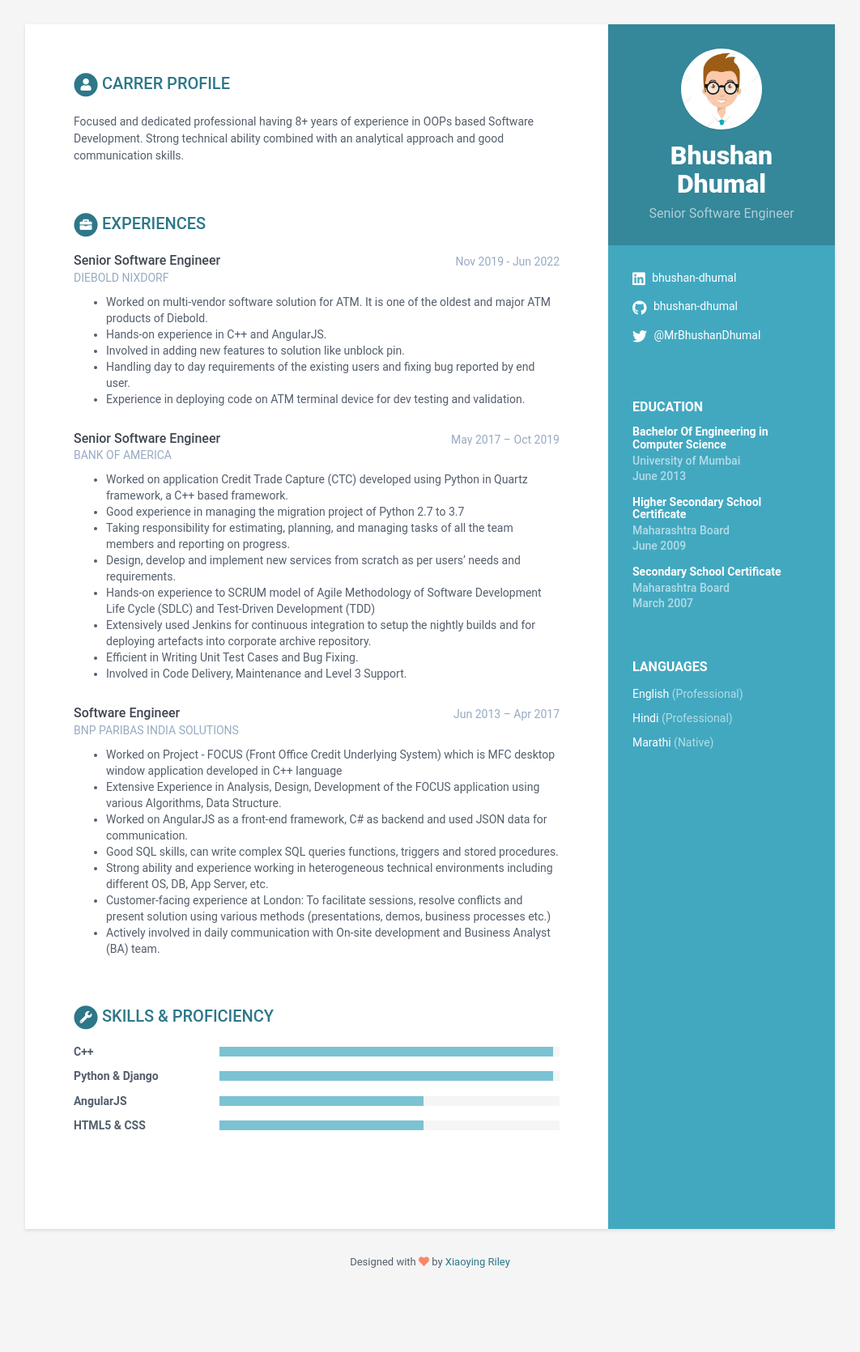
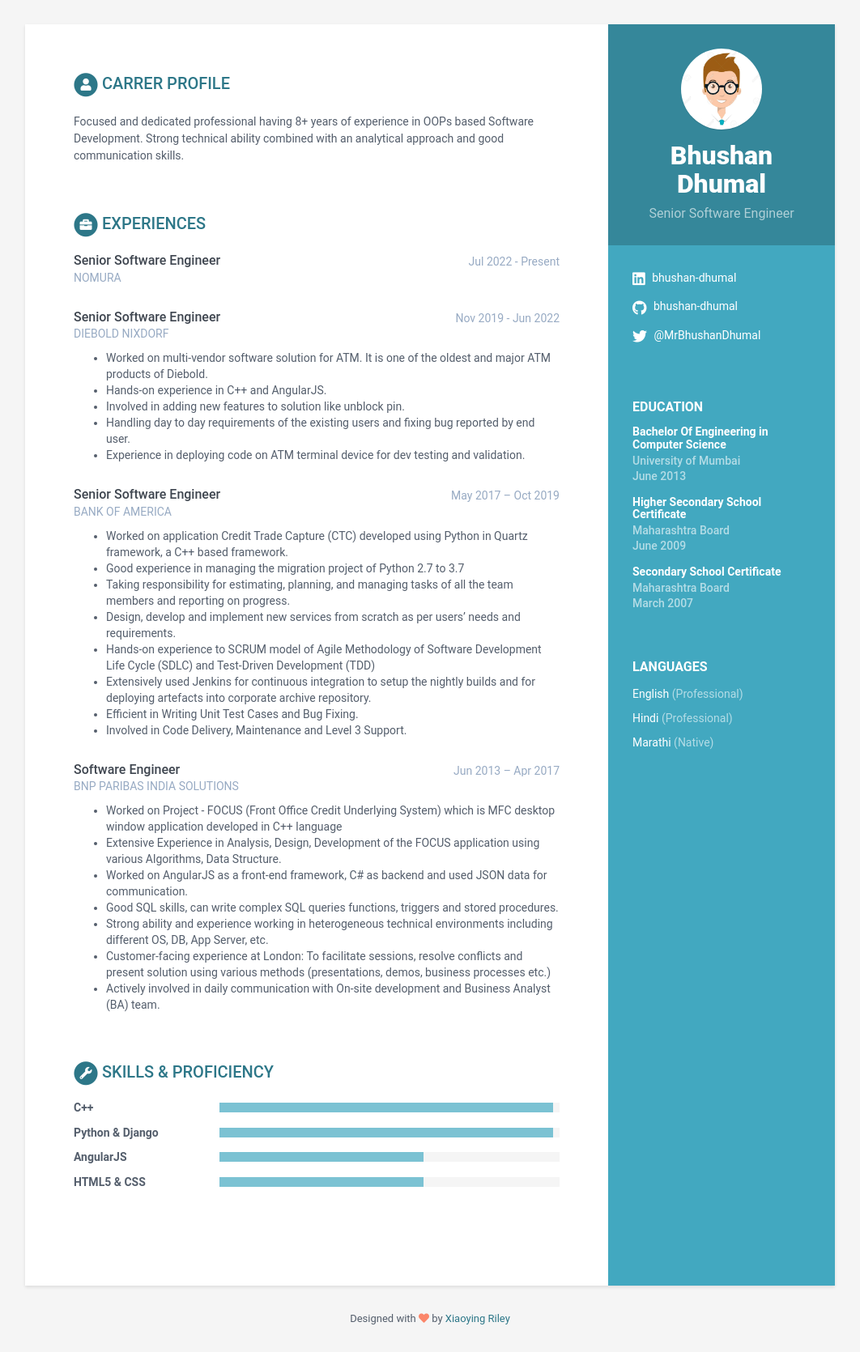
Before and after one commit to bhushan-dhumal/bhushan-dhumal.github.io, a Jekyll site: the page built from index.html, in a window 1280 px wide. Shown: the whole page at 81% size, without its empty margins (109-1171 px from the left). Built offline with Jekyll 4.4.1, drawn with Linux system fonts in a browser that asks for light colours; before the commit the page ends 1600 px from its top, so only the background shows below that.

Commit message:
Update data.yml

```diff
--- a/_data/data.yml
+++ b/_data/data.yml
@@ -59,6 +59,10 @@ skills:
         level: 60%
 experiences:
     - role: Senior Software Engineer
+      time: Jul 2022 - Present
+      company: NOMURA
+      details: |
+    - role: Senior Software Engineer
       time: Nov 2019 - Jun 2022
       company: DIEBOLD NIXDORF
       details: |
```
